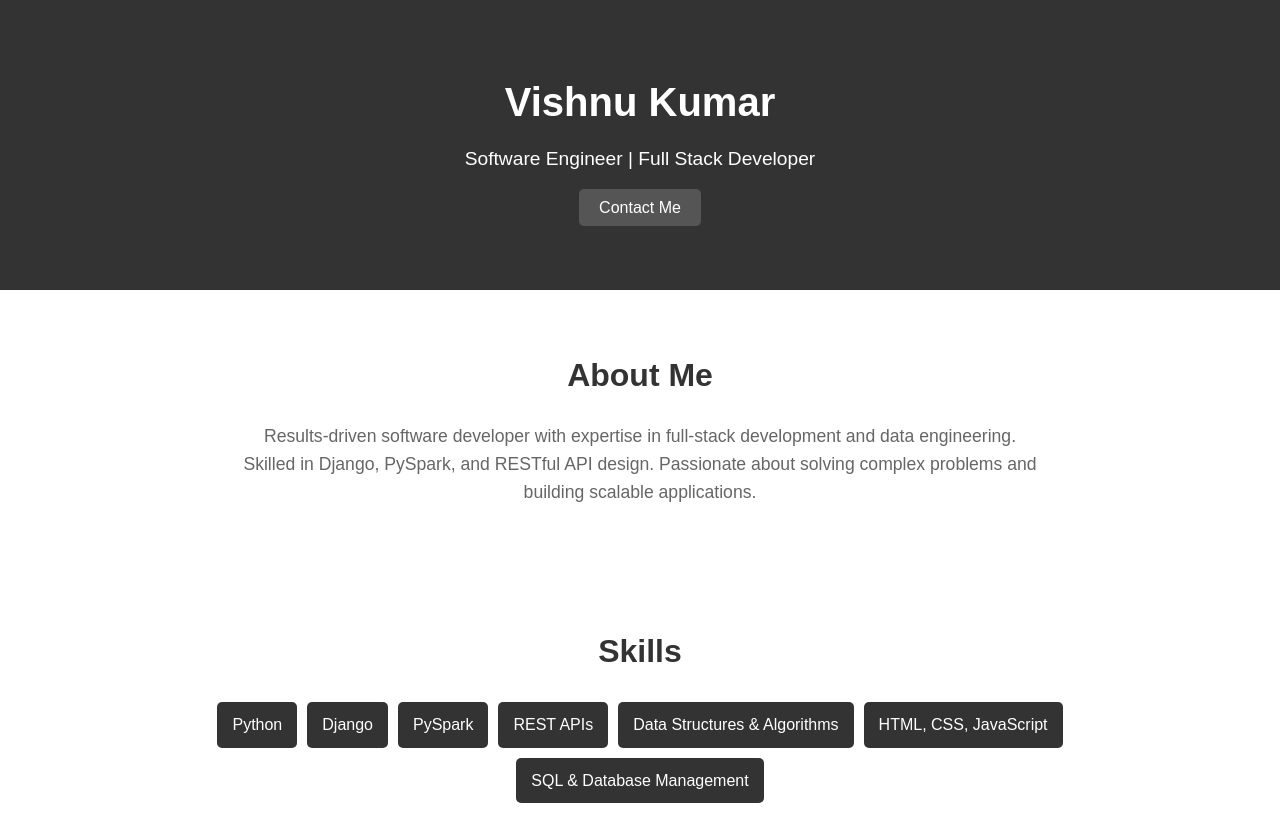
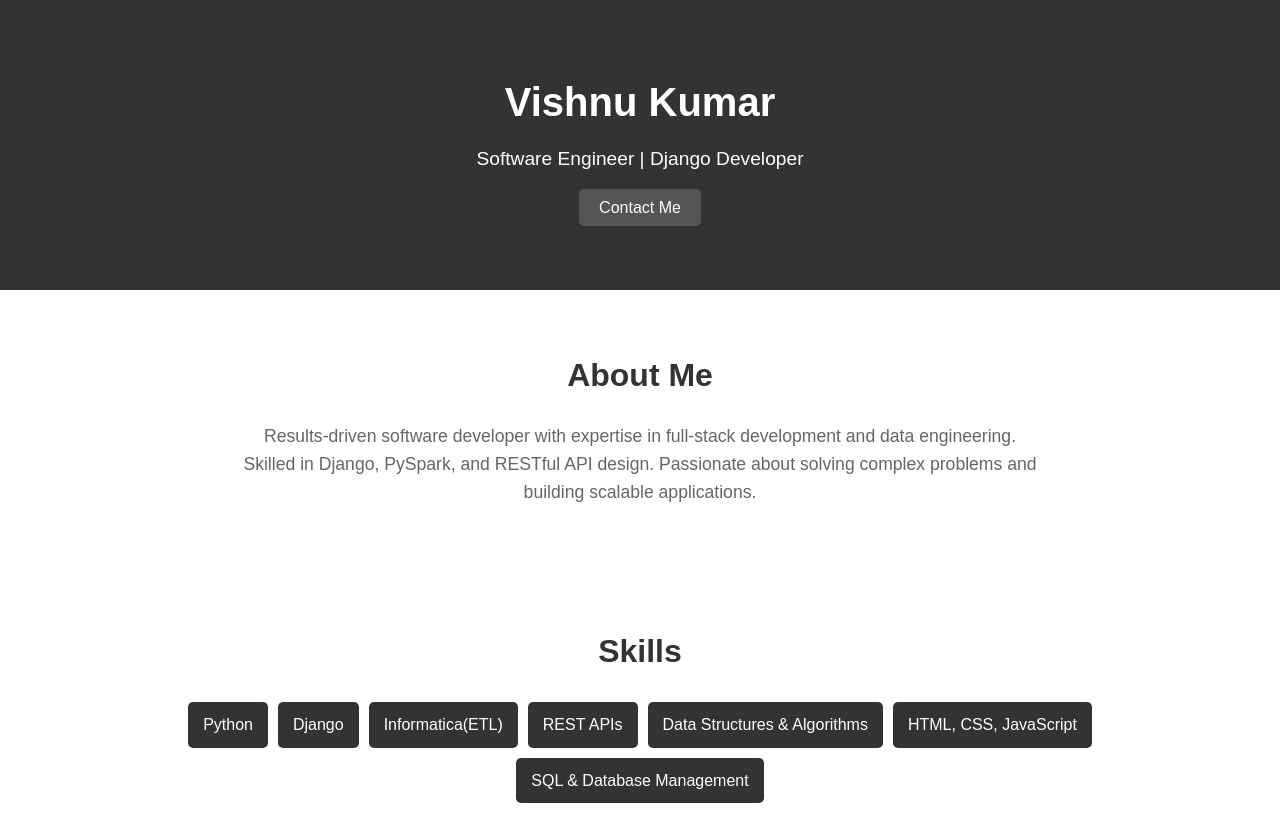
Before and after one commit to Vishnukumar-N/kumar, a plain HTML site: page index.html in a window 1280 px wide. Shown: the top 831 px of the page. Drawn offline with Linux system fonts and the light colour scheme.

Commit message:
index.html

```diff
--- a/index.html
+++ b/index.html
@@ -166,7 +166,7 @@
     <header>
         <div class="container">
             <h1>Vishnu Kumar</h1>
-            <p>Software Engineer | Full Stack Developer</p>
+            <p>Software Engineer | Django Developer</p>
             <a href="mailto:vishnukumarnatarajan01@gmail.com" class="contact-btn">Contact Me</a>
         </div>
     </header>
@@ -186,7 +186,7 @@
             <ul>
                 <li>Python</li>
                 <li>Django</li>
-                <li>PySpark</li>
+                <li>Informatica(ETL)</li>
                 <li>REST APIs</li>
                 <li>Data Structures & Algorithms</li>
                 <li>HTML, CSS, JavaScript</li>
```
